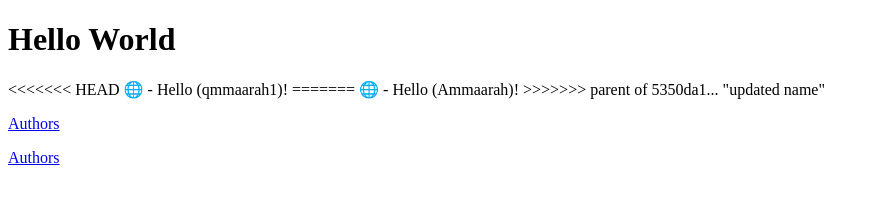
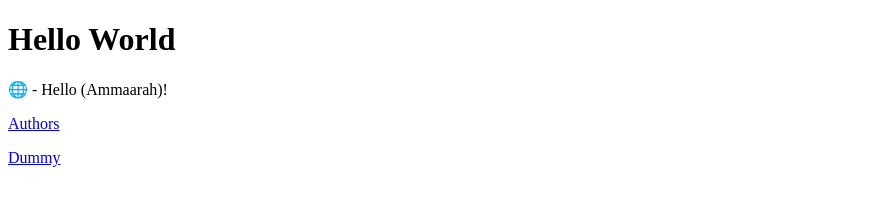
Before and after one commit to Ammaarah1/lab1-shared-repo, a plain HTML site: page index.html in a window 1280 px wide. Shown: the whole page, without its empty margins (0-879 px from the left). Drawn offline with Linux system fonts and the light colour scheme.

Commit message:
"correct values"

```diff
--- a/index.html
+++ b/index.html
@@ -7,13 +7,9 @@
 <body>
    <h1>Hello World</h1>
    <p>
-<<<<<<< HEAD
-   &#127760 - Hello (qmmaarah1)!
-=======
    &#127760 - Hello (Ammaarah)!
->>>>>>> parent of 5350da1... "updated name"
    </p>
 <p><a href="author.html">Authors</a></p>
-<p><a href="dummy.html">Authors</a></p>
+<p><a href="dummy.html">Dummy</a></p>
 </body>
 </html>
```
